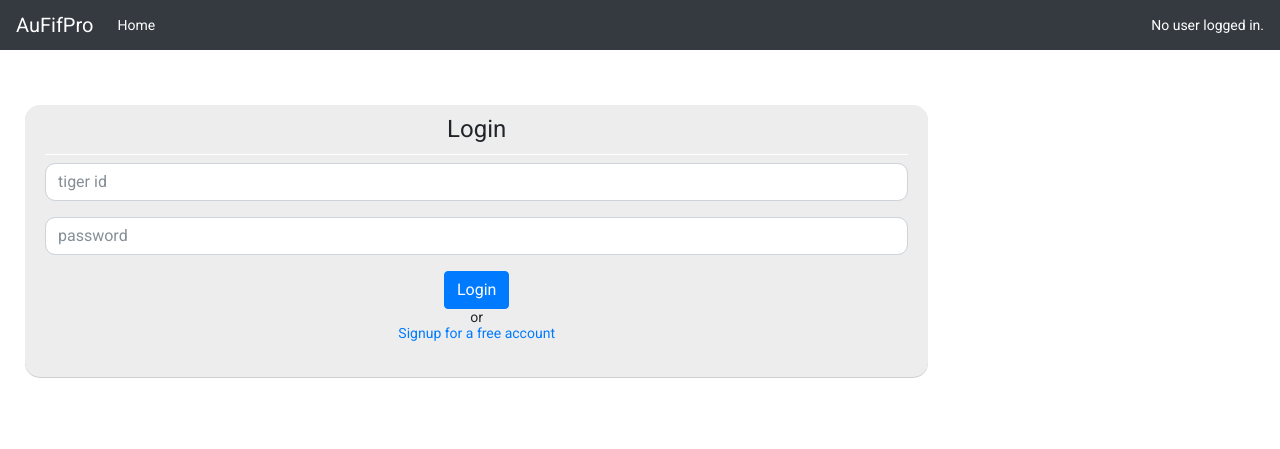
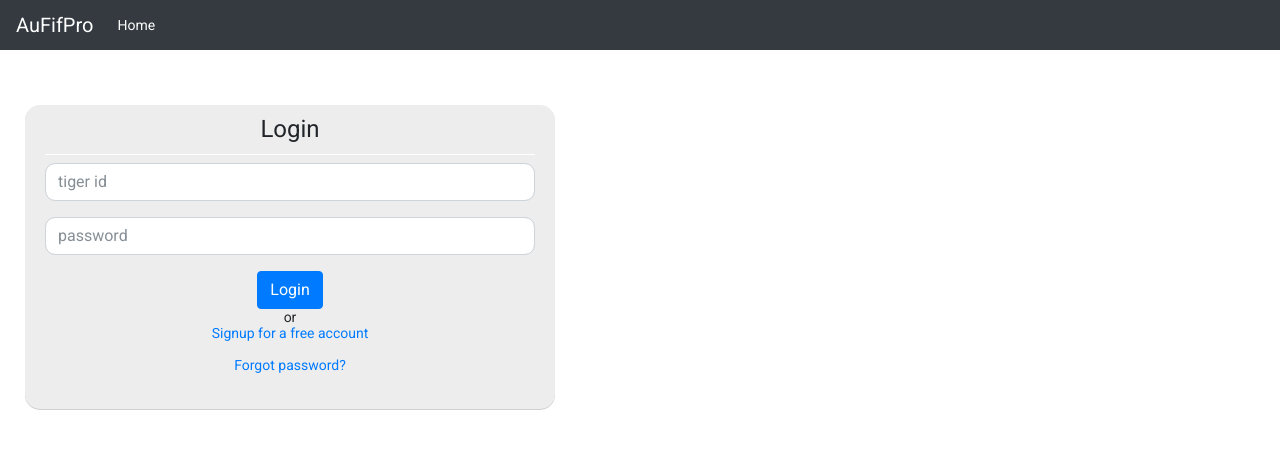
Before and after one commit to kirandasika98/auFifPro, a Flask app: page / in a window 1280 px wide. Shown: the top 449 px of the page. Run offline with Flask 2, Linux system fonts and the light colour scheme; some libraries are stand-ins or nearby versions.

Commit message:
changed login view size

```diff
--- a/templates/base.html
+++ b/templates/base.html
@@ -26,33 +26,21 @@
       <div class="collapse navbar-collapse" id="navbarsExampleDefault">
         <ul class="navbar-nav mr-auto">
           <li class="nav-item active">
-            <a class="nav-link" href="#">Home</a>
+            {% if name %}
+              <a class="nav-link" href="/dashboard">Home</a>
+              {% else %}
+                <a class="nav-link" href="/">Home</a>
+            {% endif %}
           </li>
           {% if name %}
           <li class="nav-item">
             <a class="nav-link" href="/logout">Logout</a>
           </li>
           {% endif %}
-          <!-- <li class="nav-item">
-            <a class="nav-link" href="#">Link</a>
-          </li>
-          <li class="nav-item">
-            <a class="nav-link disabled" href="#">Disabled</a>
-          </li>
-           <li class="nav-item dropdown">
-            <a class="nav-link dropdown-toggle" href="http://example.com" id="dropdown01" data-toggle="dropdown" aria-haspopup="true" aria-expanded="false">Dropdown</a>
-            <div class="dropdown-menu" aria-labelledby="dropdown01">
-              <a class="dropdown-item" href="#">Action</a>
-              <a class="dropdown-item" href="#">Another action</a>
-              <a class="dropdown-item" href="#">Something else here</a>
-            </div>
-          </li> -->
         </ul>
         <form class="form-inline my-2 my-lg-0">
           {% if name %}
             <font color="white">Welcome, {{ name }}</font>
-          {% else %}
-            <font color="white">No user logged in.</font>
           {% endif %}
         </form>
       </div>
--- a/templates/index.html
+++ b/templates/index.html
@@ -10,7 +10,7 @@
 {% block content %}
 <main role="main" class="container">
       <div class="row">
-        <div class="col-md-offset-5 col-md-10">
+        <div class="col-md-offset-5 col-md-6">
             <div class="form-login">
             <h4>Login</h4>
             <input type="text" id="userName" class="form-control input-sm chat-input" placeholder="tiger id" />
@@ -23,6 +23,7 @@
                 <p> or <br /> <a href="/signup">Signup for a free account</a></p>
             </span>
             <p><div id="error"></div></p>
+            <p><a href="/forgot_password">Forgot password?</a></p>
             </div>
             </div>
 
```
Also changed, not shown: fifpro.db.
